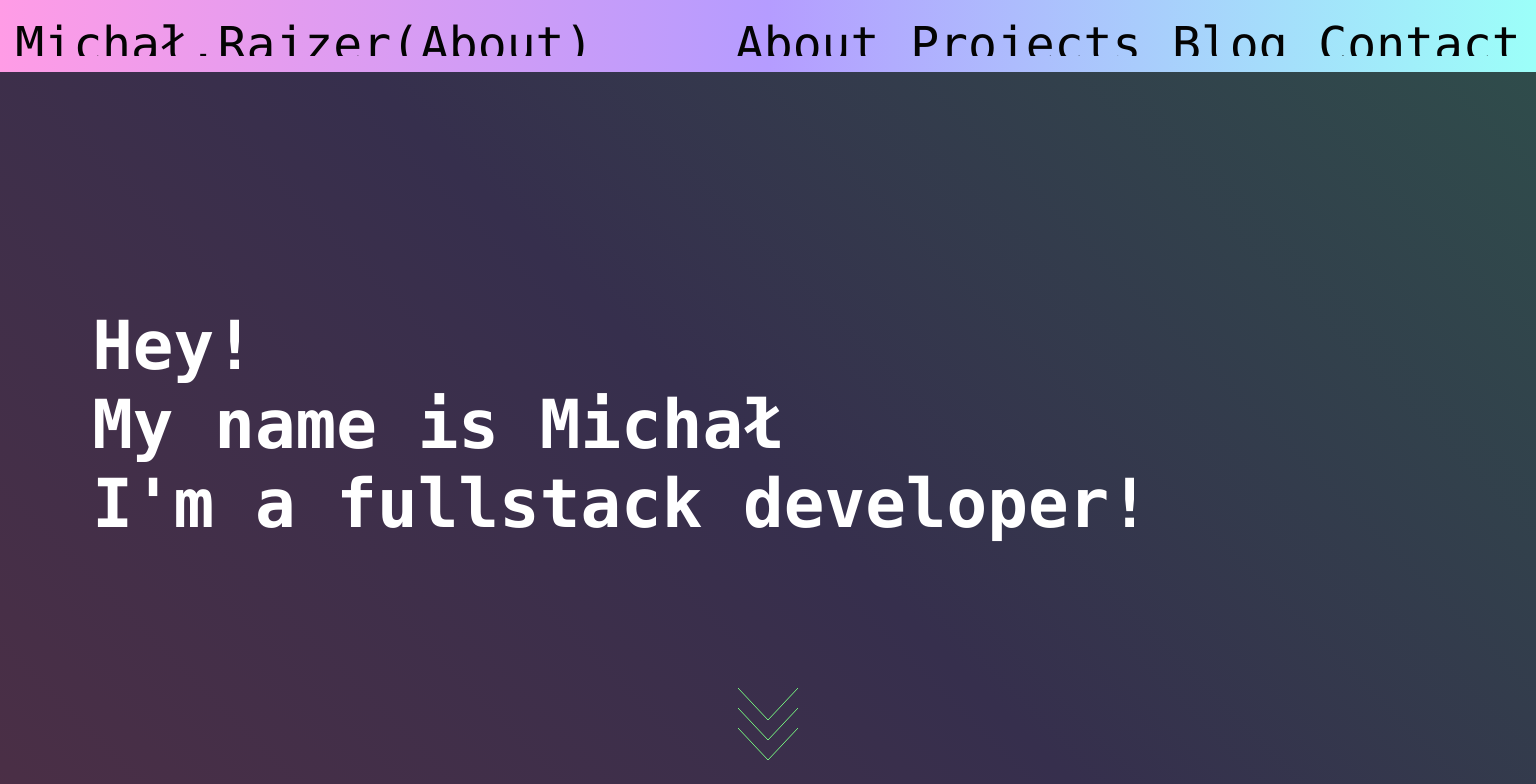
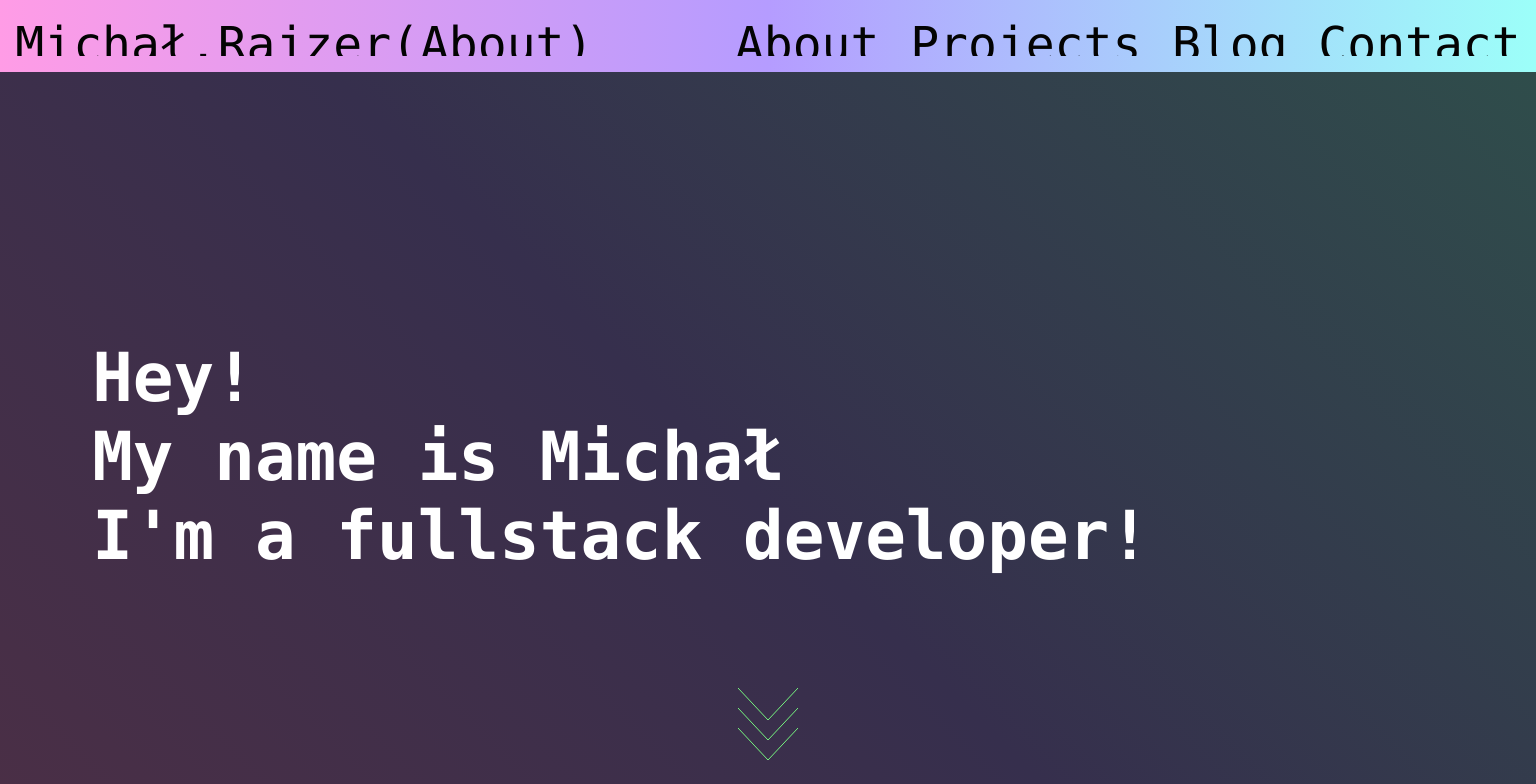
Before and after one commit to lrajzer/Personal-Site-Next, a Next.js app in the folder personal-site/: page / in a window 1536 px wide. Shown: the top 784 px of the page. Built offline with nearby package versions, Linux system fonts and the light colour scheme.

Commit message:
removed bug

```diff
--- a/personal-site/styles/Layout.module.css
+++ b/personal-site/styles/Layout.module.css
@@ -14,7 +14,7 @@
 
 @media screen and (min-width: 1500px) {
   .content {
-    padding-top: 5vh;
+    padding-top: 9vh;
     min-height: 91vh;
   }
 }
```
